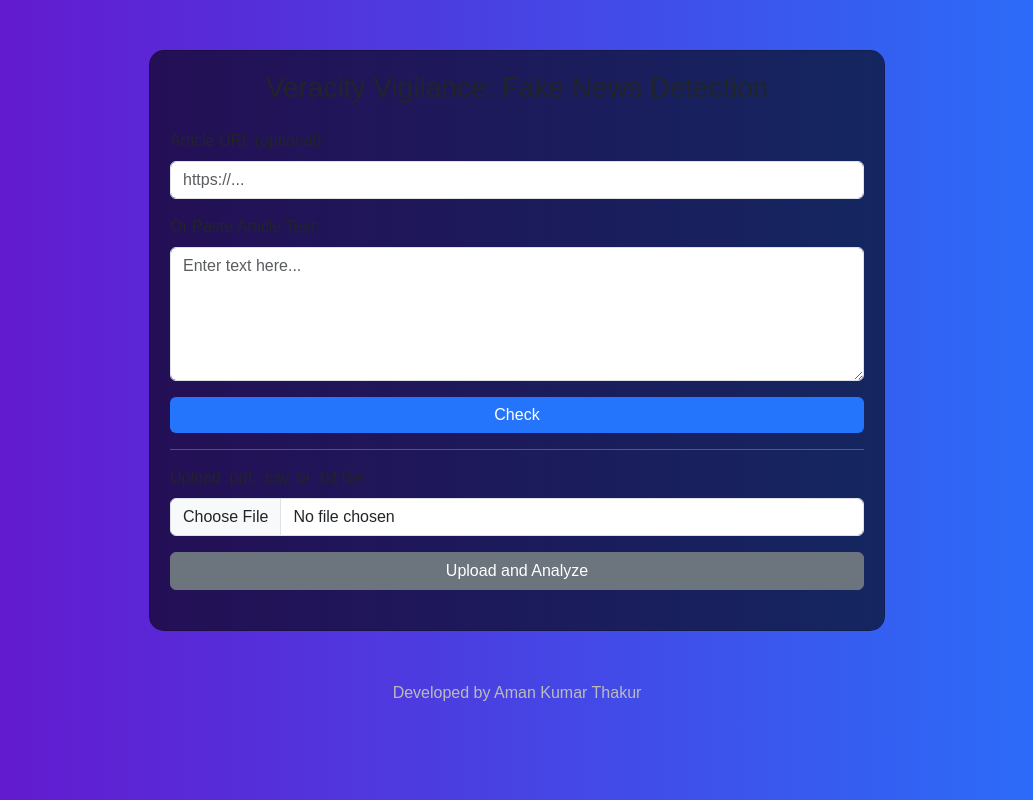
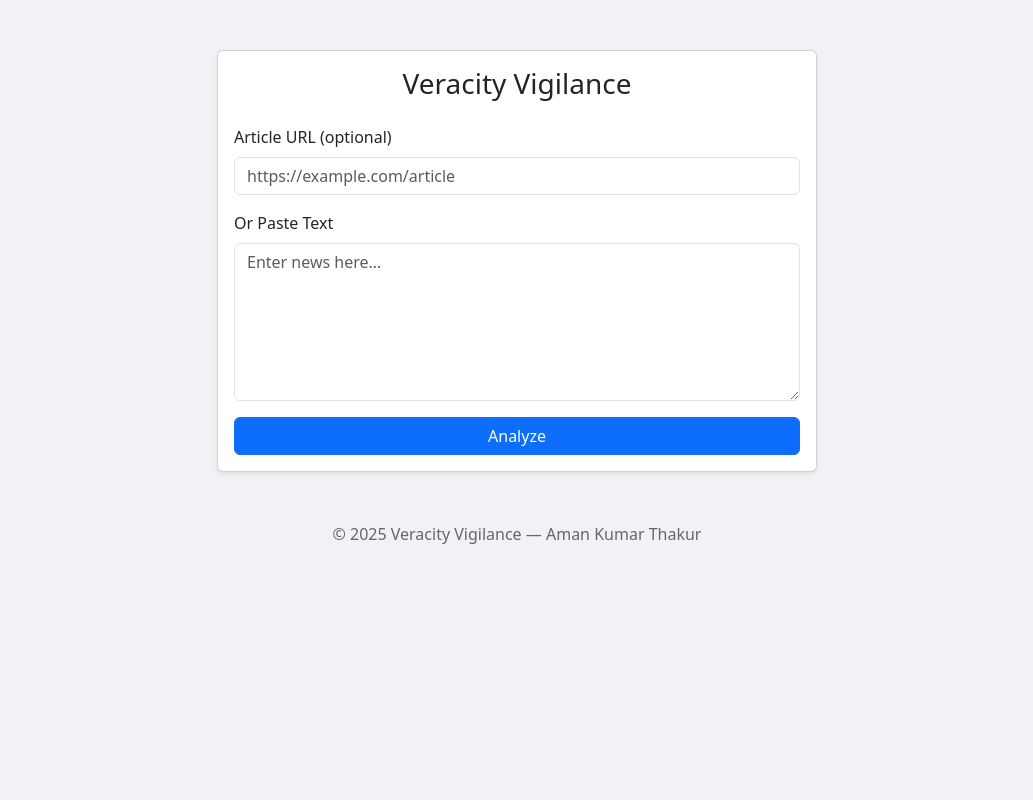
Before and after one commit to amankthakur/fake-news-app, a Flask app: page / in a window 1280 px wide. Shown: the whole page, without its empty margins (123-1156 px from the left). Run offline with Flask 3, Linux system fonts and the light colour scheme; parts of the project's set-up code (start-up, migrations or seed data) failed here and were passed over.

Commit message:
back to simpler code

```diff
--- a/app.py
+++ b/app.py
@@ -1,108 +1,51 @@
 from flask import Flask, request, render_template, session
-import joblib, os, csv
+import joblib, os
 from newspaper import Article
-from werkzeug.utils import secure_filename
-from io import StringIO
 
 app = Flask(__name__)
-app.secret_key = 'supersecretkey'  # For session history
+app.secret_key = 'supersecretkey'  # for session-based history
 
-model = joblib.load(os.path.join("model", "fake_news_model.pkl"))
+# load your pretrained model + vectorizer
+model      = joblib.load(os.path.join("model", "fake_news_model.pkl"))
 vectorizer = joblib.load(os.path.join("model", "vectorizer.pkl"))
-
-ALLOWED_EXTENSIONS = {'txt', 'pdf', 'csv'}
-UPLOAD_FOLDER = 'uploads'
-os.makedirs(UPLOAD_FOLDER, exist_ok=True)
-
-def allowed_file(filename):
-    return '.' in filename and filename.rsplit('.', 1)[1].lower() in ALLOWED_EXTENSIONS
-
-def extract_text_from_pdf(filepath):
-    # PDF extraction disabled for now
-    return "PDF support is currently disabled."
-
-def extract_text_from_csv(filepath):
-    with open(filepath, newline='', encoding='utf-8') as f:
-        reader = csv.reader(f)
-        rows = list(reader)
-        return "\n".join([" ".join(row) for row in rows if row])
-
-def extract_text_from_txt(filepath):
-    with open(filepath, 'r', encoding='utf-8') as f:
-        return f.read()
 
 @app.route("/", methods=["GET"])
 def index():
-    history = session.get('history', [])
+    history = session.get("history", [])
     return render_template("index.html", history=history)
 
 @app.route("/predict", methods=["POST"])
 def predict():
-    news_text = request.form.get("news_text", "").strip()
-    news_url = request.form.get("news_url", "").strip()
-    result_html = ""
+    text = request.form.get("news_text", "").strip()
+    url  = request.form.get("news_url", "").strip()
 
-    if not news_text and not news_url:
-        return "<div class='alert alert-warning'>Please enter text or URL of an article to check.</div>"
+    if not text and not url:
+        return "<div class='alert alert-warning'>Please enter news text or a URL.</div>"
 
-    if news_url:
+    if url:
         try:
-            article = Article(news_url)
-            article.download()
-            article.parse()
-            news_text = article.text
+            art = Article(url)
+            art.download(); art.parse()
+            text = art.text
         except Exception:
-            return "<div class='alert alert-danger'>Failed to fetch article from URL.</div>"
+            return "<div class='alert alert-danger'>Could not fetch article from URL.</div>"
 
     try:
-        vec_input = vectorizer.transform([news_text])
-        result = model.predict(vec_input)[0]
-        label = "FAKE" if result == 1 else "REAL"
-        result_html = f"<div class='alert alert-info'><strong>Prediction:</strong> {label}</div>"
+        vec   = vectorizer.transform([text])
+        pred  = model.predict(vec)[0]
+        label = "FAKE" if pred == 1 else "REAL"
+        out   = f"<div class='alert alert-info'><strong>Prediction:</strong> {label}</div>"
 
-        # Store in session history
-        history = session.get('history', [])
-        history.insert(0, {"text": news_text[:200] + '...', "result": label})
-        session['history'] = history[:10]
+        # save to session history
+        h = session.get("history", [])
+        h.insert(0, {"text": text[:100]+"…", "result": label})
+        session["history"] = h[:10]
 
-        return result_html
+        return out
+
     except Exception as e:
-        return f"<div class='alert alert-danger'>Error during prediction: {str(e)}</div>"
-
-@app.route("/upload", methods=["POST"])
-def upload():
-    uploaded_file = request.files.get("file")
-    if not uploaded_file or uploaded_file.filename == '':
-        return "<div class='alert alert-warning'>No file selected.</div>"
-
-    if not allowed_file(uploaded_file.filename):
-        return "<div class='alert alert-warning'>Unsupported file type.</div>"
-
-    filename = secure_filename(uploaded_file.filename)
-    filepath = os.path.join(UPLOAD_FOLDER, filename)
-    uploaded_file.save(filepath)
-
-    try:
-        if filename.endswith(".pdf"):
-            return "<div class='alert alert-warning'>PDF support is currently disabled. Please use TXT or CSV instead.</div>"
-        elif filename.endswith(".csv"):
-            text = extract_text_from_csv(filepath)
-        elif filename.endswith(".txt"):
-            text = extract_text_from_txt(filepath)
-        else:
-            return "<div class='alert alert-danger'>Unsupported file format.</div>"
-
-        vec_input = vectorizer.transform([text])
-        result = model.predict(vec_input)[0]
-        label = "FAKE" if result == 1 else "REAL"
-
-        history = session.get('history', [])
-        history.insert(0, {"text": f"File: {filename}", "result": label})
-        session['history'] = history[:10]
-
-        return f"<div class='alert alert-success'>File <strong>{filename}</strong> analyzed: <strong>{label}</strong></div>"
-    except Exception as e:
-        return f"<div class='alert alert-danger'>Error reading file: {str(e)}</div>"
+        return f"<div class='alert alert-danger'>Error: {e}</div>"
 
 if __name__ == "__main__":
-    app.run(debug=True)
+    # use 0.0.0.0 & PORT in production; for local just running debug is fine
+    app.run(debug=True, host="0.0.0.0", port=int(os.environ.get("PORT", 5000)))
--- a/requirements.txt
+++ b/requirements.txt
@@ -2,7 +2,5 @@ Flask
 joblib
 scikit-learn
 newspaper3k
+gunicorn
 wheel==0.45.1
-gunicorn
-PyMuPDF
-PyMuPDF==1.23.7
--- a/templates/index.html
+++ b/templates/index.html
@@ -2,123 +2,55 @@
 <html lang="en">
 <head>
   <meta charset="UTF-8">
-  <meta name="viewport" content="width=device-width, initial-scale=1.0">
-  <title>Veracity Vigilance: Fake News Detector</title>
-  <link href="https://cdn.jsdelivr.net/npm/bootstrap@5.3.0/dist/css/bootstrap.min.css" rel="stylesheet">
+  <meta name="viewport" content="width=device-width,initial-scale=1">
+  <title>Veracity Vigilance</title>
+  <link href="https://cdn.jsdelivr.net/npm/bootstrap@5.3.0/dist/css/bootstrap.min.css"
+        rel="stylesheet">
   <style>
-    body { background: linear-gradient(to right, #6a11cb, #2575fc); font-family: 'Arial', sans-serif; color: #fff; }
-    .card { margin-top: 50px; border-radius: 15px; background: rgba(0,0,0,0.6); padding: 20px; }
-    .btn-primary { background-color: #2575fc; border: none; transition: background-color 0.3s ease; }
-    .btn-primary:hover { background-color: #6a11cb; }
-    .spinner-border { width: 3rem; height: 3rem; border-width: 0.3em; }
-    .prediction-text { font-size: 1.2rem; font-weight: bold; margin-top: 20px; }
-    footer { margin-top: 50px; color: #bbb; text-align: center; }
+    body { background: #f0f2f5; }
+    .card { margin: 50px auto; max-width: 600px; }
+    footer { text-align: center; margin: 20px 0; color: #666; }
   </style>
 </head>
 <body>
-<div class="container">
-  <div class="row justify-content-center">
-    <div class="col-md-8">
-      <div class="card">
-        <h3 class="text-center mb-4">Veracity Vigilance: Fake News Detection</h3>
-
-        <!-- URL and Text Prediction Form -->
-        <form id="newsForm">
+  <div class="card shadow-sm">
+    <div class="card-body">
+      <h3 class="card-title text-center mb-4">Veracity Vigilance</h3>
+      <form action="/predict" method="post">
         <div class="mb-3">
-            <label for="news_url" class="form-label">Article URL (optional):</label>
-            <input type="url" name="news_url" id="news_url" class="form-control" placeholder="https://...">
+          <label class="form-label">Article URL (optional)</label>
+          <input type="url" name="news_url" class="form-control"
+                 placeholder="https://example.com/article">
         </div>
         <div class="mb-3">
-            <label for="news_text" class="form-label">Or Paste Article Text:</label>
-            <textarea name="news_text" id="news_text" class="form-control" rows="5" placeholder="Enter text here..."></textarea>
+          <label class="form-label">Or Paste Text</label>
+          <textarea name="news_text" class="form-control" rows="6"
+                    placeholder="Enter news here…"></textarea>
         </div>
-          <button type="submit" class="btn btn-primary w-100">Check</button>
+        <button type="submit" class="btn btn-primary w-100">
+          Analyze
+        </button>
       </form>
 
-        <!-- File Upload Form -->
-        <hr class="text-light">
-        <form id="uploadForm" enctype="multipart/form-data">
-          <div class="mb-3">
-            <label for="file" class="form-label">Upload .pdf, .csv, or .txt file:</label>
-            <input type="file" name="file" id="file" class="form-control">
-          </div>
-          <button type="submit" class="btn btn-secondary w-100">Upload and Analyze</button>
-        </form>
-
-        <!-- Spinner and Result Display -->
-        <div id="spinner" class="text-center mt-3" style="display:none;">
-          <div class="spinner-border text-light" role="status"></div>
-          <p class="mt-2">Analyzing...</p>
-        </div>
-        <div id="result" class="text-center prediction-text"></div>
-      </div>
-
-      <!-- History Table -->
+      <!-- show history if any -->
       {% if history %}
-      <div class="card mt-4">
-        <div class="card-body bg-dark text-light">
-          <h5>Prediction History</h5>
-          <table class="table table-sm table-bordered table-striped text-light">
-            <thead>
-              <tr>
-                <th>Input (truncated)</th>
-                <th>Prediction</th>
-              </tr>
-            </thead>
-            <tbody>
+      <hr>
+      <h6>Recent Checks</h6>
+      <ul class="list-group">
         {% for item in history %}
-              <tr>
-                <td>{{ item.text }}</td>
-                <td><span class="badge bg-{{ 'danger' if item.result == 'FAKE' else 'success' }}">{{ item.result }}</span></td>
-              </tr>
+        <li class="list-group-item d-flex justify-content-between align-items-center">
+          {{ item.text }}
+          <span class="badge bg-{{ 'danger' if item.result=='FAKE' else 'success' }}">
+            {{ item.result }}
+          </span>
+        </li>
         {% endfor %}
-            </tbody>
-          </table>
-        </div>
-      </div>
+      </ul>
       {% endif %}
     </div>
   </div>
-</div>
-
   <footer>
-  <p>Developed by Aman Kumar Thakur</p>
+    &copy; 2025 Veracity Vigilance — Aman Kumar Thakur
   </footer>
-
-<script src="https://cdn.jsdelivr.net/npm/bootstrap@5.3.0/dist/js/bootstrap.bundle.min.js"></script>
-<script>
-  const newsForm = document.getElementById('newsForm');
-  const uploadForm = document.getElementById('uploadForm');
-  const spinner = document.getElementById('spinner');
-  const result = document.getElementById('result');
-
-  newsForm.addEventListener('submit', function(e) {
-    e.preventDefault();
-    spinner.style.display = 'block';
-    result.innerHTML = '';
-    const formData = new FormData(newsForm);
-    fetch('/predict', { method: 'POST', body: formData })
-      .then(res => res.text())
-      .then(text => {
-        spinner.style.display = 'none';
-        result.innerHTML = text;
-        setTimeout(() => location.reload(), 1500);
-      });
-  });
-
-  uploadForm.addEventListener('submit', function(e) {
-    e.preventDefault();
-    spinner.style.display = 'block';
-    result.innerHTML = '';
-    const formData = new FormData(uploadForm);
-    fetch('/upload', { method: 'POST', body: formData })
-      .then(res => res.text())
-      .then(text => {
-        spinner.style.display = 'none';
-        result.innerHTML = text;
-        setTimeout(() => location.reload(), 1500);
-      });
-  });
-</script>
 </body>
 </html>
```
Lines whose indentation alone changed are shown as unchanged.
